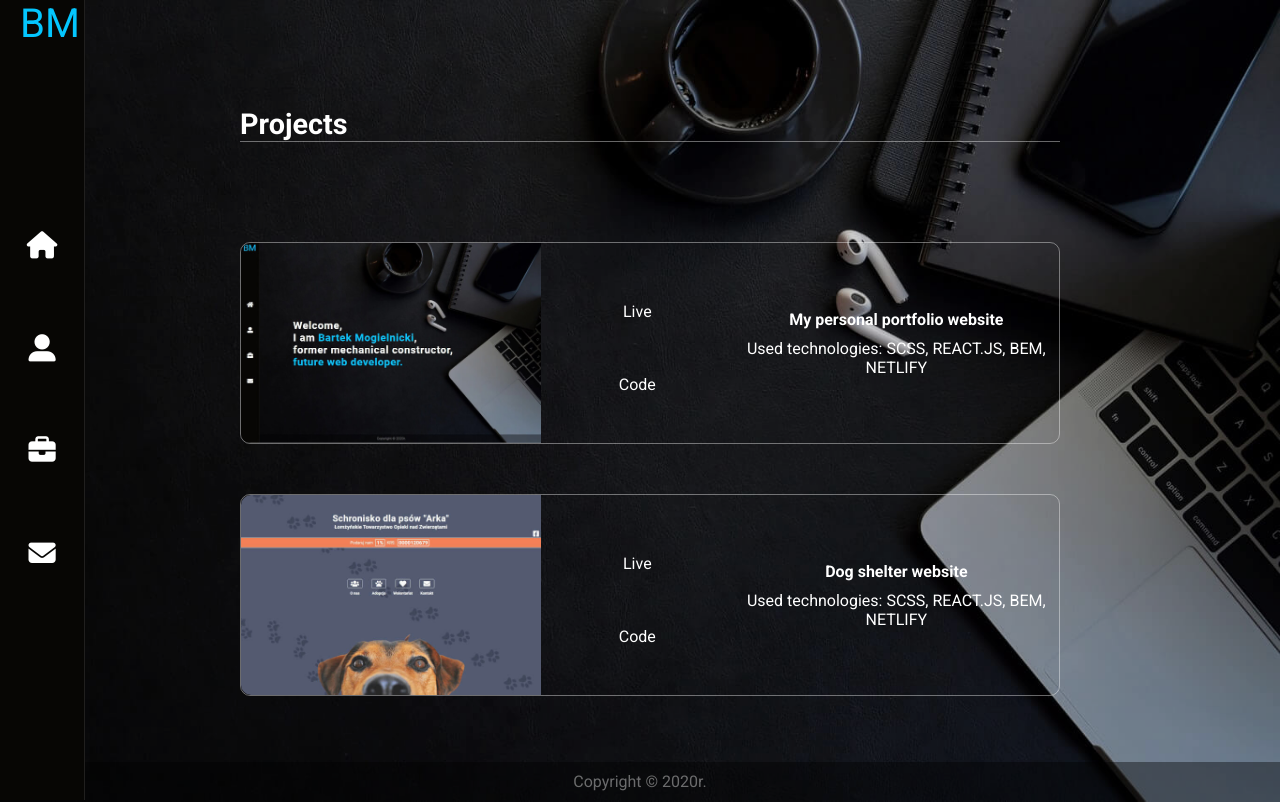
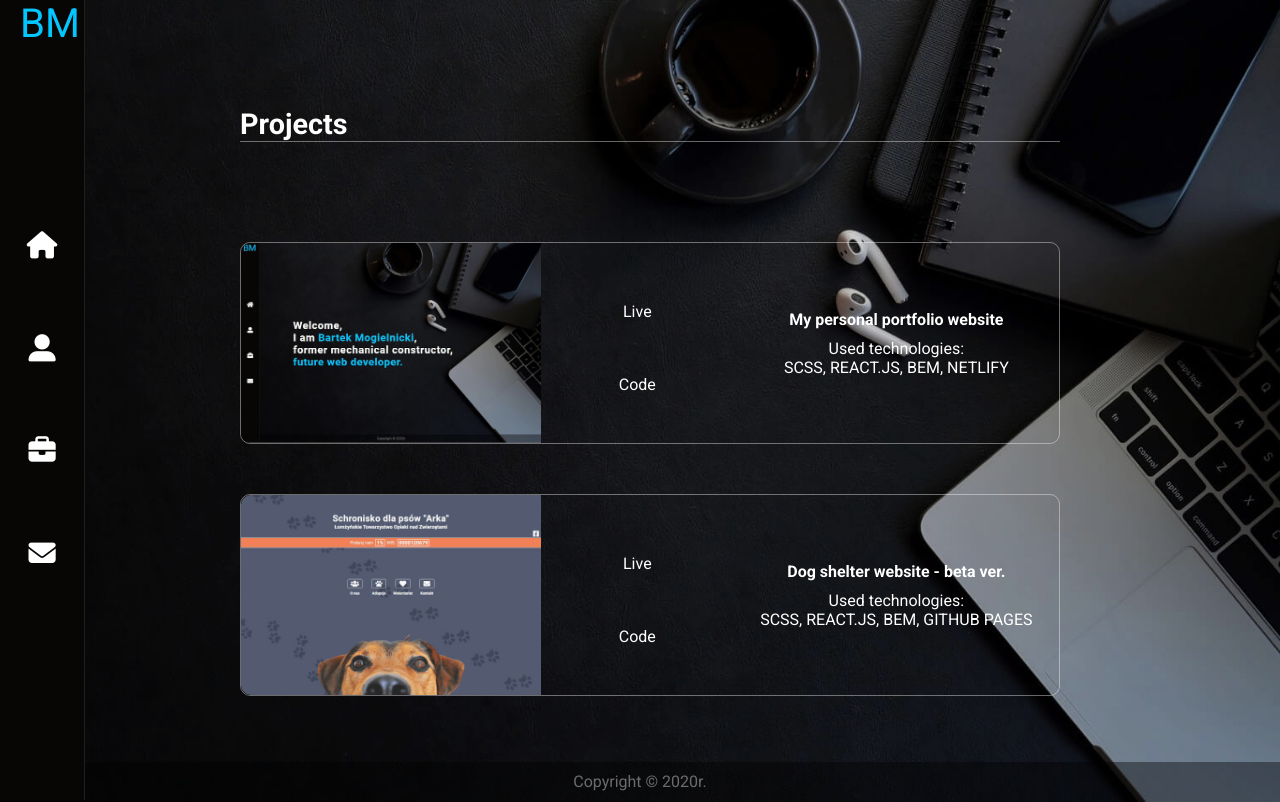
Before and after one commit to bemog/My-website-v2, a React (Create React App) app: page /projects in a window 1280 px wide. Built offline with nearby package versions, Linux system fonts and the light colour scheme.

Commit message:
Clean .js files

```diff
--- a/package.json
+++ b/package.json
@@ -10,7 +10,6 @@
     "react": "^16.13.1",
     "react-dom": "^16.13.1",
     "react-router-dom": "^5.2.0",
-    "react-router-transition": "^2.0.0",
     "react-scripts": "3.4.1"
   },
   "scripts": {
--- a/src/components/Skills.js
+++ b/src/components/Skills.js
@@ -7,18 +7,18 @@ import logoSass from '../images/logos/sass_logo.png';
 import logoReact from '../images/logos/react_logo.png';
 
 const skillsArr = [
-    { name: 'Html', src: logoHtml, alt: 'HTML logo' },
-    { name: 'Css', src: logoCss, alt: 'CSS logo' },
-    { name: 'Js', src: logoJs, alt: 'JS logo' },
-    { name: 'React', src: logoReact, alt: 'REACT logo' },
-    { name: 'Npm', src: logoNpm, alt: 'NPM logo' },
-    { name: 'Sass', src: logoSass, alt: 'SASS logo' },
+    { name: 'Html', img: logoHtml, alt: 'HTML logo' },
+    { name: 'Css', img: logoCss, alt: 'CSS logo' },
+    { name: 'Js', img: logoJs, alt: 'JS logo' },
+    { name: 'React', img: logoReact, alt: 'REACT logo' },
+    { name: 'Npm', img: logoNpm, alt: 'NPM logo' },
+    { name: 'Sass', img: logoSass, alt: 'SASS logo' },
 ]
 
 const Skills = () => {
     const skills = skillsArr.map(skill => (
         <li className='about__skills-item' key={skill.name}>
-            <img className='about__skills-item-logo' src={skill.src} alt={skill.alt} />
+            <img className='about__skills-item-logo' src={skill.img} alt={skill.alt} />
         </li>
     ))
     return (
--- a/src/layouts/App.js
+++ b/src/layouts/App.js
@@ -19,11 +19,8 @@ class App extends Component {
   render() {
     return (
       <Router>
-        <>
           <header>
-            {<Navigation
-              showMenu={this.state.showMenu}
-              clicked={this.handleShowMenu} />}
+            {<Navigation showMenu={this.state.showMenu} clicked={this.handleShowMenu} />}
           </header>
           <main>
             {<Main />}
@@ -31,7 +28,6 @@ class App extends Component {
           <footer>
             <Footer />
           </footer>
-        </>
       </Router>
     );
   }
--- a/src/layouts/Navigation.js
+++ b/src/layouts/Navigation.js
@@ -12,7 +12,11 @@ const links = [
 const Navigation = (props) => {
   const item = links.map(link => (
     <li className='navigation__item' key={link.name}>
-      <NavLink className='navigation__item-link' to={link.path} exact={link.exact ? link.exact : false}>
+      <NavLink
+        className='navigation__item-link'
+        to={link.path}
+        exact={link.exact ?
+        link.exact : false}>
         <span>
           <i className={link.icon}></i>
           <span className='navigation__item-title'>{link.name}</span>
--- a/src/pages/ContactPage.js
+++ b/src/pages/ContactPage.js
@@ -28,7 +28,7 @@ class ContactPage extends Component {
     }
 
     // E-mail input verification
-    const re = /^(([^<>()\[\]\\.,;:\s@"]+(\.[^<>()\[\]\\.,;:\s@"]+)*)|(".+"))@((\[[0-9]{1,3}\.[0-9]{1,3}\.[0-9]{1,3}\.[0-9]{1,3}\])|(([a-zA-Z\-0-9]+\.)+[a-zA-Z]{2,}))$/;
+    const re = /^(([^<>()[\]\\.,;:\s@"]+(\.[^<>()[\]\\.,;:\s@"]+)*)|(".+"))@((\[[0-9]{1,3}\.[0-9]{1,3}\.[0-9]{1,3}\.[0-9]{1,3}\])|(([a-zA-Z\-0-9]+\.)+[a-zA-Z]{2,}))$/;
     if (this.state.email === '') {
       emailErrorMessage = 'Please enter your e-mail address'
     } else if ((!re.test(String(this.state.email).toLowerCase()))) {
--- a/src/pages/ProjectsPage.js
+++ b/src/pages/ProjectsPage.js
@@ -4,8 +4,19 @@ import project1 from '../images/projects/project1.jpg';
 import project2 from '../images/projects/project22.jpg';
 
 const projectsArray = [
-  { name: 'Project1', image: project1, alt: 'Project1 screenshot', title: 'My personal portfolio website', text: 'Used technologies: SCSS, REACT.JS, BEM, NETLIFY', codeLink: 'https://github.com/BartlomiejMogielnicki/My-website-v2' },
-  { name: 'Project2', image: project2, alt: 'Project2 screenshot', title: 'Dog shelter website', text: 'Used technologies: SCSS, REACT.JS, BEM, NETLIFY' },
+  { name: 'Project1',
+    image: project1,
+    alt: 'Project1 screenshot',
+    title: 'My personal portfolio website',
+    technologies: 'SCSS, REACT.JS, BEM, NETLIFY',
+    codeLink: 'https://github.com/BartlomiejMogielnicki/My-website-v2'
+  },
+  { name: 'Project2',
+    image: project2,
+    alt: 'Project2 screenshot',
+    title: 'Dog shelter website - beta ver.',
+    technologies: 'SCSS, REACT.JS, BEM, GITHUB PAGES'
+  },
 ];
 
 const ProjectsPage = () => {
@@ -18,7 +29,8 @@ const ProjectsPage = () => {
       </div>
       <div className='projects__project-info'>
         <strong className='projects__project-info-title'>{project.title}</strong>
-        <p>{project.text}</p>
+        <p>Used technologies:</p>
+        <p>{project.technologies}</p>
       </div>
     </div>
   ))
```
Also changed, not shown: 1 other file (tests, documents, lock files or other folders).
